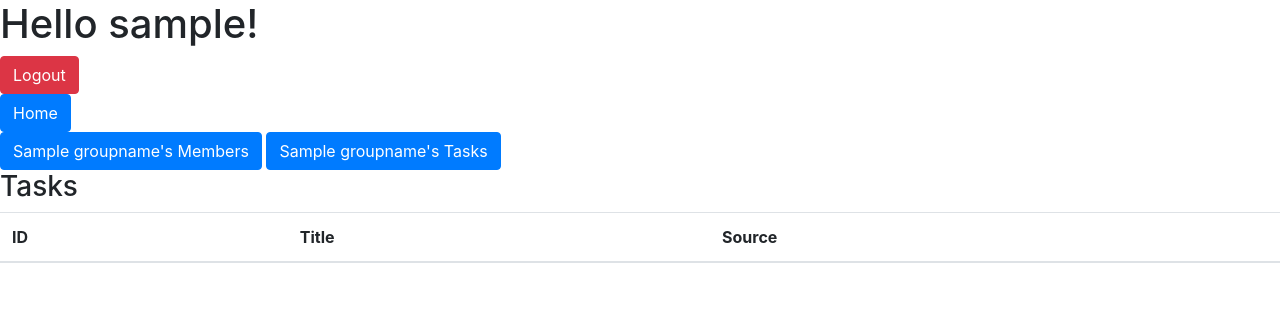
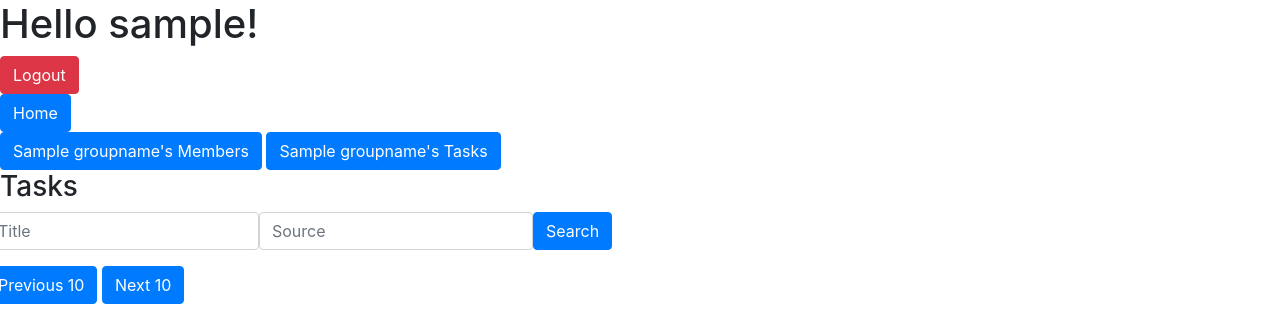
Before and after one commit to vietspeak/VietSpeakWebsite, a Flask app: template templates/view_group_tasks.html in a window 1280 px wide. Shown: the top 320 px of the page. Run offline with Flask 2, Linux system fonts and the light colour scheme; the template is opened without the code that fills it: most values are stand-ins (such as "Sample title", 1, 10 or a date in 2020); lists and menus that the app fills with data are empty; some libraries are stand-ins or nearby versions.

Commit message:
current state

```diff
--- a/app.py
+++ b/app.py
@@ -277,11 +277,13 @@ def create_group():
             "status": False
         })
 
-@app.route("/get_members_in_group", methods=accepted_methods)
+@app.route("/search_members_in_group", methods=accepted_methods)
 @login_required
-def get_members_in_group():
+def search_members_in_group():
     user_id = session.get("user_id")
-    group_id = int(request.values.get("group_id"))
+    group_id = session.get("group_id")
+    name = request.values.get("username", "")
+    offset = request.values.get("offset", 0)
 
     if not is_user_in_group(user_id, group_id):
         return {
@@ -291,10 +293,11 @@ def get_members_in_group():
     query_str = """
         SELECT Users.ROWID as id, Users.username as name, UserGroups.CanChangeMember as can_change_member, UserGroups.CanChangeTask as can_change_task
         FROM Users, UserGroups
-        WHERE UserGroups.GroupID = ? AND UserGroups.UserID = Users.ROWID AND UserGroups.IsMember = 1
+        WHERE UserGroups.GroupID = ? AND UserGroups.UserID = Users.ROWID AND UserGroups.IsMember = 1 AND Users.username LIKE ?
+        LIMIT ?, 10
     """
 
-    r = query_db(query_str, (group_id, ))
+    r = query_db(query_str, (group_id, "%" + name + "%", offset))
 
     total_array = []
     for x in r:
@@ -386,6 +389,9 @@ def invite_member():
 @app.route("/logout", methods=accepted_methods)
 def logout():
     session.pop("username", None)
+    session.pop("user_id", None)
+    session.pop("group_id", None)
+    session.pop("groupname", None)
     return redirect(url_for("home_page"))
 
 
@@ -464,23 +470,28 @@ def search_tasks_created_by_user():
         "result": total_array
     })
 
-@app.route("/get_tasks_in_group", methods=accepted_methods)
+@app.route("/search_tasks_in_group", methods=accepted_methods)
 @login_required
-def get_tasks_in_group():
+def search_tasks_in_group():
     user_id = session.get("user_id")
-    group_id = request.values.get("group_id")
+    group_id = session.get("group_id")
 
     if not is_user_in_group(user_id, group_id):
         return redirect(url_for("logout"))
 
 
+    title = request.values.get("title", "")
+    source = request.values.get("source", "")
+    offset = request.values.get("offset", 0)
+
     query_str = """
         SELECT Tasks.ROWID as id, Tasks.Title as title, Tasks.Source as source
         FROM Tasks, TaskGroups
-        WHERE Tasks.ROWID = TaskGroups.TaskID AND TaskGroups.GroupID = ?
+        WHERE Tasks.ROWID = TaskGroups.TaskID AND TaskGroups.GroupID = ? AND Tasks.Title LIKE ? AND Tasks.Source LIKE ?
+        LIMIT ?, 10
     """
 
-    r = query_db(query_str, (group_id, ))
+    r = query_db(query_str, (group_id, "%" + title + "%", "%" + source + "%", offset))
 
     total_array = []
     for x in r:
--- a/templates/view_group_tasks.html
+++ b/templates/view_group_tasks.html
@@ -18,7 +18,26 @@
     <a class="btn btn-primary" href="./view_group_members?id={{group_id}}" role="button">{{groupname}}'s Members</a>
     <a class="btn btn-primary" href="./view_group_tasks?id={{group_id}}" role="button">{{groupname}}'s Tasks</a><br>
     <h3>Tasks</h3>
-    <table class="table" >
+    <div class="form-group row">
+      <div>
+        <input type="text" class="form-control" id="search_title" placeholder="Title">
+      </div>
+      <div>
+        <input type="text" class="form-control" id="search_source" placeholder="Source">
+      </div>
+      <div>
+        <button type="button" class="btn btn-primary" id="search">Search</button>
+      </div>
+    </div>
+
+    <div class="form-group row">
+      <div>
+        <button type="button" class="btn btn-primary" id="search_prev_page">Previous 10</button>
+        <button type="button" class="btn btn-primary" id="search_next_page">Next 10</button>
+      </div>
+    </div>
+
+    <table class="table">
       <thead>
         <tr>
           <th scope="col">ID</th>
@@ -64,10 +83,16 @@
           }
         }
 
-        postData("./get_tasks_in_group", {group_id: document.getElementById("group_id").innerText})
+        let task_offset = 0;
+
+        function updateTaskTable() {
+          let title = document.getElementById("search_title").value;
+          let source = document.getElementById("search_source").value;
+          postData('/search_tasks_in_group', {"title": title, "source": source, offset: task_offset})
             .then(data => {
               let table = document.getElementById("tasks");
-          data["result"].forEach(r => {
+              table.innerHTML = "";
+              data["result"].forEach((r) => {
                 let row = document.createElement("tr");
                 let box1 = document.createElement("td");
                 box1.innerText = r["id"];
@@ -78,13 +103,20 @@
                 viewLink.setAttribute("href", "/view_task?id="+r["id"]);
                 box2.append(viewLink);
                 let box3 = document.createElement("td");
-            box3.innerText = r["source"];
+                box3.innerHTML = r["source"];
                 row.appendChild(box1);
                 row.appendChild(box2);
                 row.appendChild(box3);
                 table.appendChild(row);
               });
             });
+        }
+
+
+        updateTaskTable();
+
+        document.getElementById("search_next_page").onclick = () => { task_offset = task_offset+10; updateTaskTable(); }
+        document.getElementById("search_prev_page").onclick = () => { task_offset = Math.max(0, task_offset-10); updateTaskTable(); }
 
     </script>
   </body>
```
Also changed, not shown: templates/tasks.html (+28 -6 lines), templates/view_group_members.html (+6 -1 lines). Lines whose indentation alone changed are shown as unchanged.
